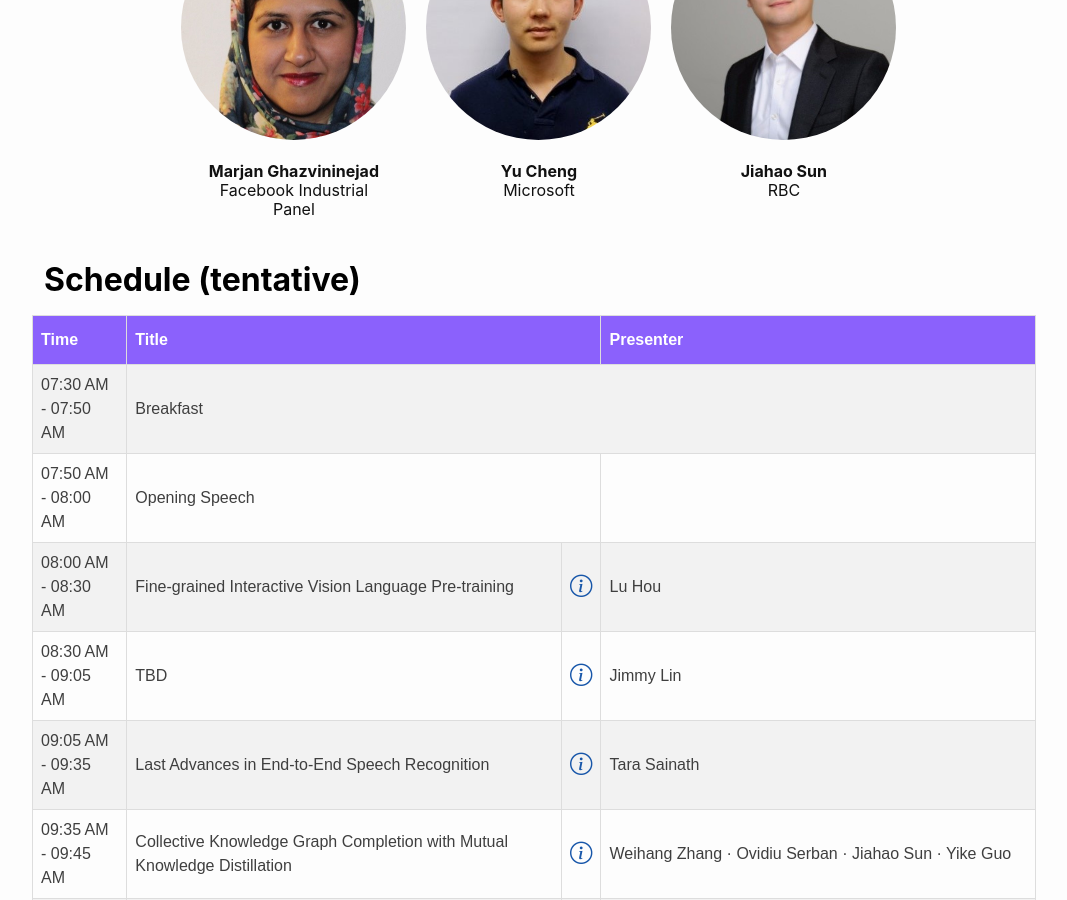
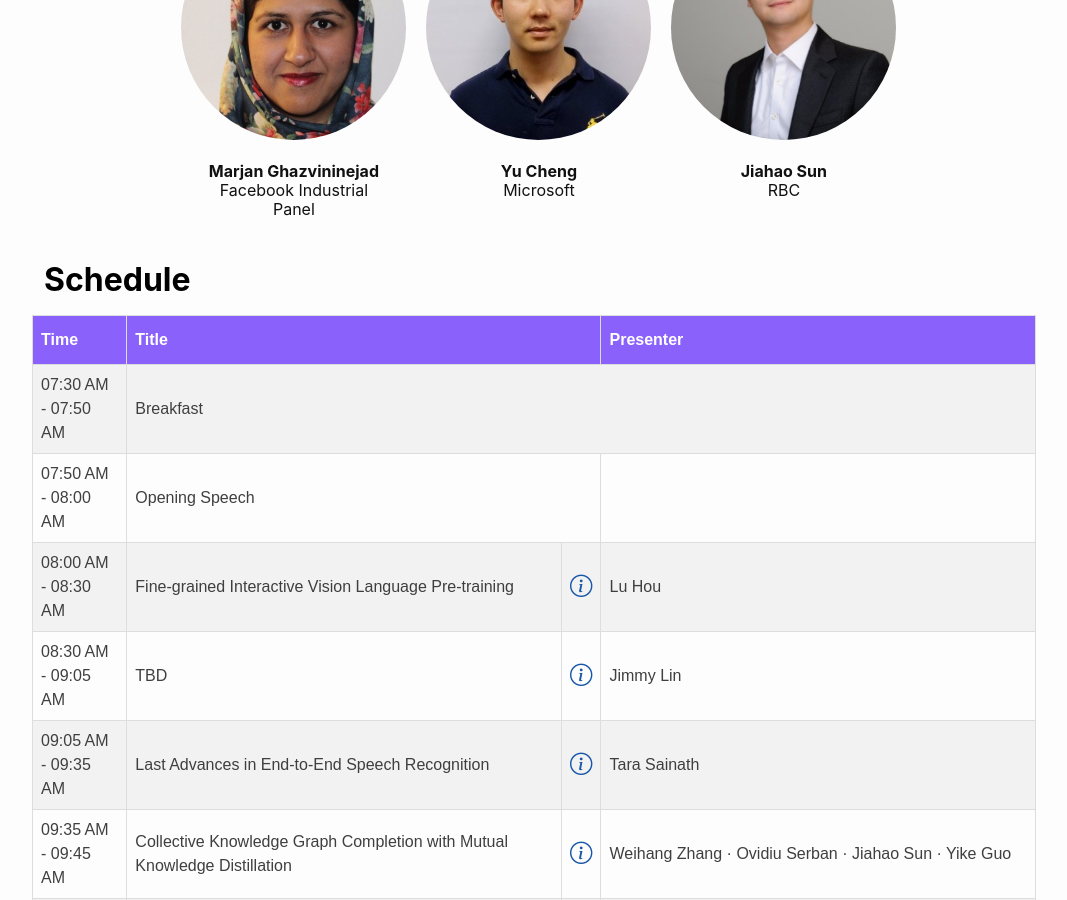
Before and after one commit to neurips2022-enlsp/neurips2022-enlsp.github.io, a Jekyll site: the page built from index.md, in a window 1280 px wide and 900 px high, scrolled down 4409 px. Shown: the whole window, without its empty margins (106-1173 px from the left). Built offline with Jekyll 4.4.1, drawn with Linux system fonts in a browser that asks for light colours; nearby versions of some CDN libraries.

Commit message:
Update index.md

```diff
--- a/index.md
+++ b/index.md
@@ -148,7 +148,7 @@ Authors can submit up to 100 MB of supplementary materials separately. Authors a
 </p>
 
 <!-- Schedule -->
-<h2 class="blackpar_title" id="schedule">Schedule (tentative)</h2>
+<h2 class="blackpar_title" id="schedule">Schedule </h2>
 <p>
 {% include schedule.html %}
 </p>
```
